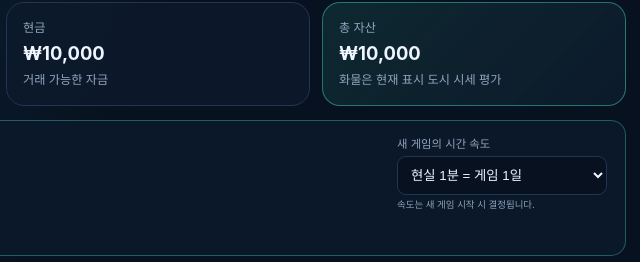
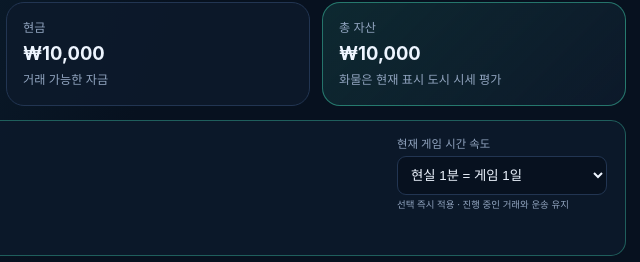
Before and after one commit to SoontaekLim/merchant-globe, a website: page prototype/web-v0/index.html in a window 1280 px wide. Shown: the part 133-395 px from the top of the page, 640-1280 px from the left. Drawn offline with Linux system fonts and the light colour scheme.

Commit message:
ui: clarify that acceleration applies immediately to the current game

```diff
--- a/prototype/web-v0/index.html
+++ b/prototype/web-v0/index.html
@@ -42,12 +42,12 @@
           <p id="clockDescription" class="muted">거래하지 않아도 시장이 자동으로 바뀝니다.</p>
         </div>
         <div class="rt-new-speed">
-          <label for="speedSelect">새 게임의 시간 속도</label>
+          <label for="speedSelect">현재 게임 시간 속도</label>
           <select id="speedSelect">
             <option value="60000">현실 1분 = 게임 1일</option>
             <option value="10000">테스트 가속 · 10초/일</option>
           </select>
-          <small>속도는 새 게임 시작 시 결정됩니다.</small>
+          <small>선택 즉시 적용 · 진행 중인 거래와 운송 유지</small>
         </div>
       </div>
       <div id="transitPanel" class="rt-transit-panel" hidden>
```
